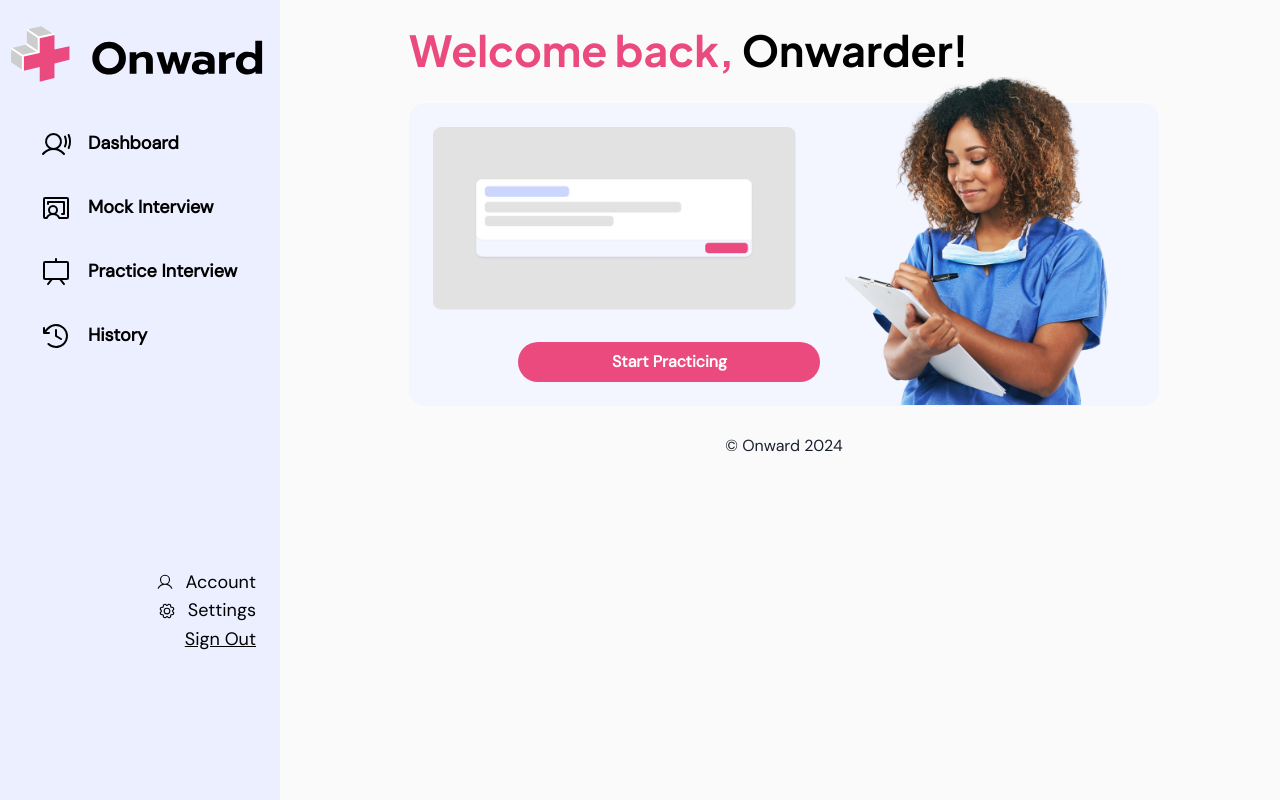
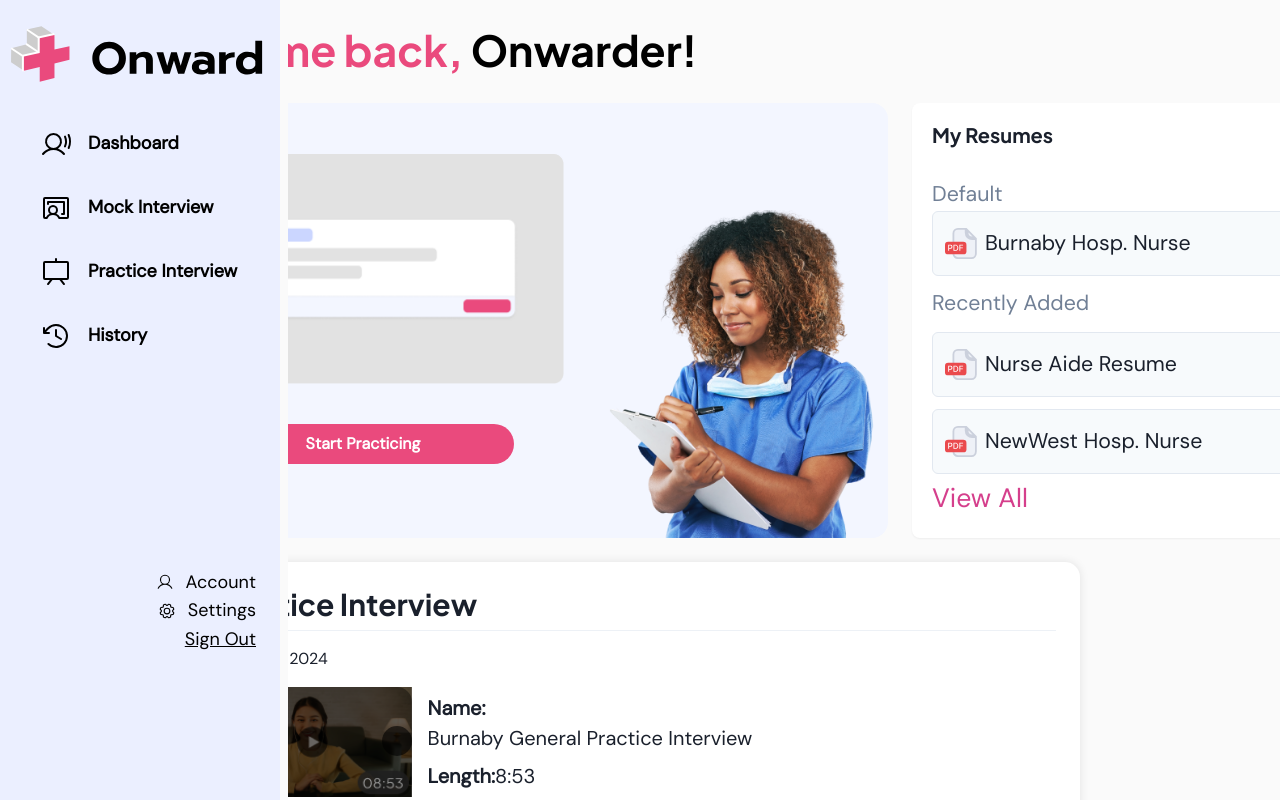
Before and after one commit to Aladdin3r/onward, a Next.js app: page /newDashboard in a window 1280 px wide. Built offline with nearby package versions, Linux system fonts and the light colour scheme.

Commit message:
newDashbaord adjsutments

```diff
--- a/pages/newDashboard.js
+++ b/pages/newDashboard.js
@@ -1,8 +1,10 @@
 import Head from "next/head";
-import { Box, Heading, Flex } from "@chakra-ui/react";
+import { Box, Heading, Flex, SimpleGrid } from "@chakra-ui/react";
 import Layout from "@/styles/components/Layout";
 import Footer from "@/styles/components/Footer";
 import OverlappingCard from "@/styles/components/DashBoardStartCard";
+import MyResumesCard from "@/styles/components/MyResumesCard";
+import HistoryContainer from "@/styles/components/HistoryContainer";
 
 export default function Home() {
   return (
@@ -15,17 +17,20 @@ export default function Home() {
       </Head>
 
       <Layout showTopNav={false}>
-        <Flex flexDirection="row">
+        <Flex flexDirection="row" justifyContent="center" alignItems="center" width="100%">
           <main style={{ position: "relative", width: "100%" }}>
-            <Flex flexDirection="column">
-              <Box m={6}>
+            <Flex flexDirection="column" alignItems="center">
+              <Box mt={6} mr={300} width="100%" maxWidth="1200px">
                 <Heading fontFamily="heading" color="black" fontWeight="bold" fontSize="32pt">
                   <span style={{ color: "#EA4A7D" }}>Welcome back,</span> Onwarder!
                 </Heading>
-
-                <Box display="flex" justifyContent="space-between" gap={6} mt={7}>
-                  <OverlappingCard />
-                </Box>
+                <SimpleGrid columns={1} spacing={6} mt={7} width="100%">
+                  <Box display="flex" justifyContent="space-between" gap={6}>
+                    <OverlappingCard />
+                    <MyResumesCard />
+                  </Box>
+                  <HistoryContainer />
+                </SimpleGrid>
               </Box>
               <Footer />
             </Flex>
--- a/styles/components/DashBoardStartCard.js
+++ b/styles/components/DashBoardStartCard.js
@@ -1,48 +1,56 @@
-import { Box, Image, Text, Flex } from "@chakra-ui/react";
-import { Button } from "@chakra-ui/react";
+import { Box, Image, Flex, Button } from "@chakra-ui/react";
 
 export default function Card() {
   return (
     <Box>
-        <Flex bg="#F3F6FF" minW="750"  borderRadius="16">
-        <Flex display="flex" flexDirection="row" alignItems="center" justifyContent="center">
-            <Box>
-                <Flex flexDirection="column" alignItems="center">
+      <Flex bg="#F3F6FF" minW="750px" minH="435px" borderRadius="16" overflow="hidden">
+
+
+        <Flex
+          flexDirection="column"
+          alignItems="center"
+          justifyContent="center"
+          p="6"
+          width="60%"
+        >
           <Image
             src="/images/dashboard-img.png"
             alt="Dashboard Start Card"
-                    width={411.47}
-                    height={230.42}
-                    p="6"
+            width="411.47px"
+            height="230.42px"
           />
-                </Flex>
-                <Flex flexDirection="column" alignItems="flex-end">
           <Button
-                    mt="2"  // Adjust to control spacing between image and button
+            mt="2"
             bg="#EA4A7D"
             color="#FFFFFF"
             width="100%"
+            maxW="302px"
             fontWeight="semibold"
-                    fontSize={16}
+            fontSize="16px"
             borderRadius="full"
             px="6"
-                    maxW="302"
             mb="6"
-                    // marginleft="10"
+            mt="10"
           >
             Start Practicing
           </Button>
         </Flex>
-            </Box>
-        </Flex>
-        <Box position="absolute" bottom="0" right="60px" top="77px"> {/* Adjust top value for overlap */}
+
+
+        <Flex
+          alignItems="flex-end"
+          justifyContent="center"
+          width="40%"
+          // p="6"
+        >
           <Image
             src="/images/nurse-img.png"
             alt="Nurse Image"
             width="300px"
             height="328px"
+            objectFit="cover"
           />
-          </Box>
+        </Flex>
       </Flex>
     </Box>
   );
--- a/styles/components/HistoryContainer.js
+++ b/styles/components/HistoryContainer.js
@@ -1,4 +1,4 @@
-import { Flex, Box, Heading, Text } from "@chakra-ui/react";
+import { Flex, Box, Heading, Text, Divider } from "@chakra-ui/react";
 
 const HistoryContainer = () => {
     return (
--- /dev/null
+++ b/styles/components/MyResumesCard.js
@@ -0,0 +1,18 @@
+import { Box, Heading, Text, VStack, Link } from "@chakra-ui/react";
+import PDFCard from "@/styles/components/PDFCard";
+
+export default function MyResumesCard() {
+    return (
+        <Box bg="white" shadow="sm" borderRadius="lg" p={5} display="flex" flexDirection="column">
+                <Heading size="md" mb={3}>My Resumes</Heading>
+                <Text fontSize="xs" color="gray.500" mt="5">Default</Text>
+                <VStack align="start" spacing={3}>
+                  <PDFCard size={"92kb of 92kb"} title={"Burnaby Hosp. Nurse"} />
+                  <Text fontSize="xs" color="gray.500">Recently Added</Text>
+                  <PDFCard size={"99kb of 99kb"} title={"Nurse Aide Resume"} />
+                  <PDFCard size={"66kb of 66kb"} title={"NewWest Hosp. Nurse"} />
+                </VStack>
+                <Link color="pink.500" fontSize="sm" mt="auto" display="inline-block">View All</Link>
+              </Box>
+    )
+}
```
Lines whose indentation alone changed are shown as unchanged.
